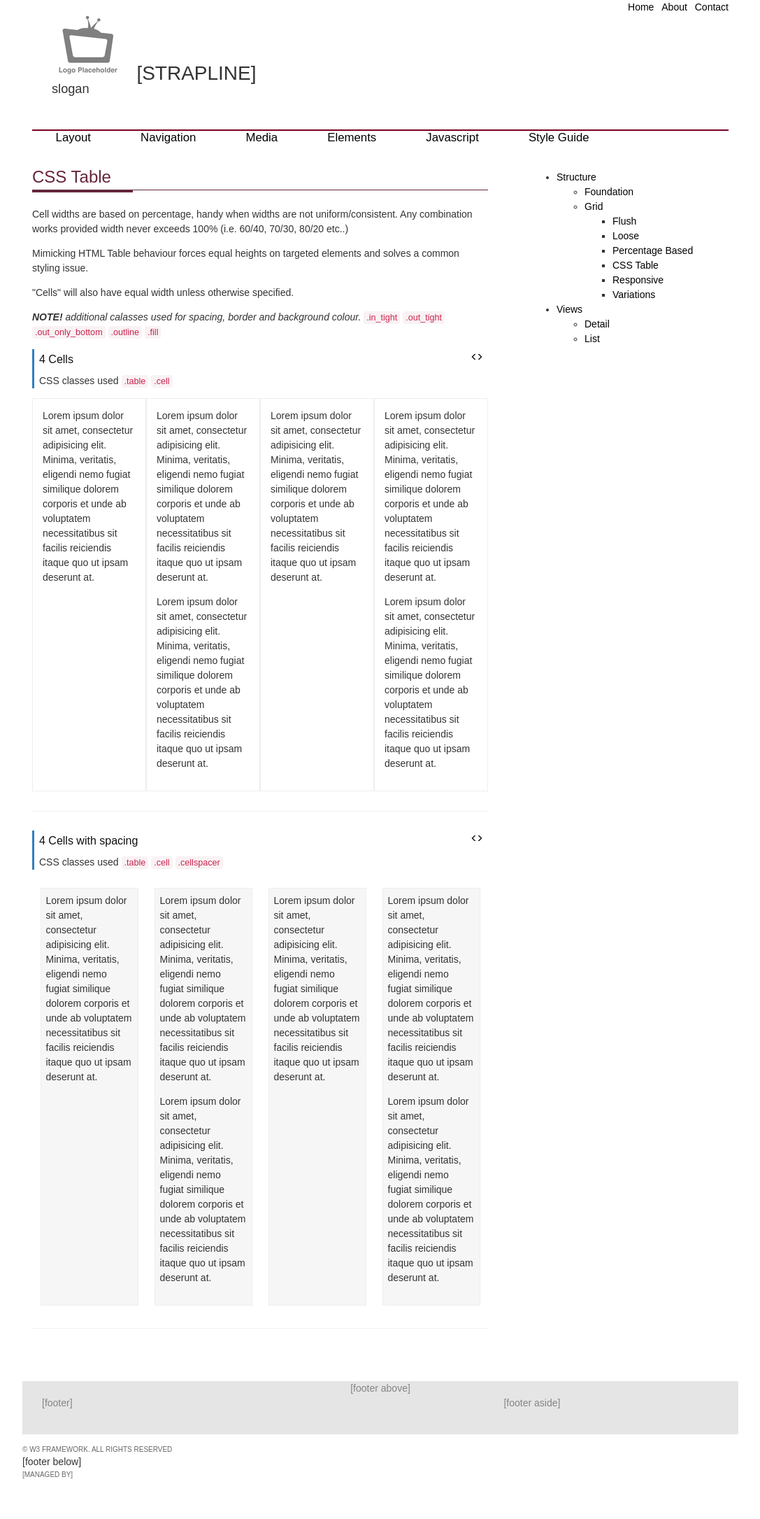
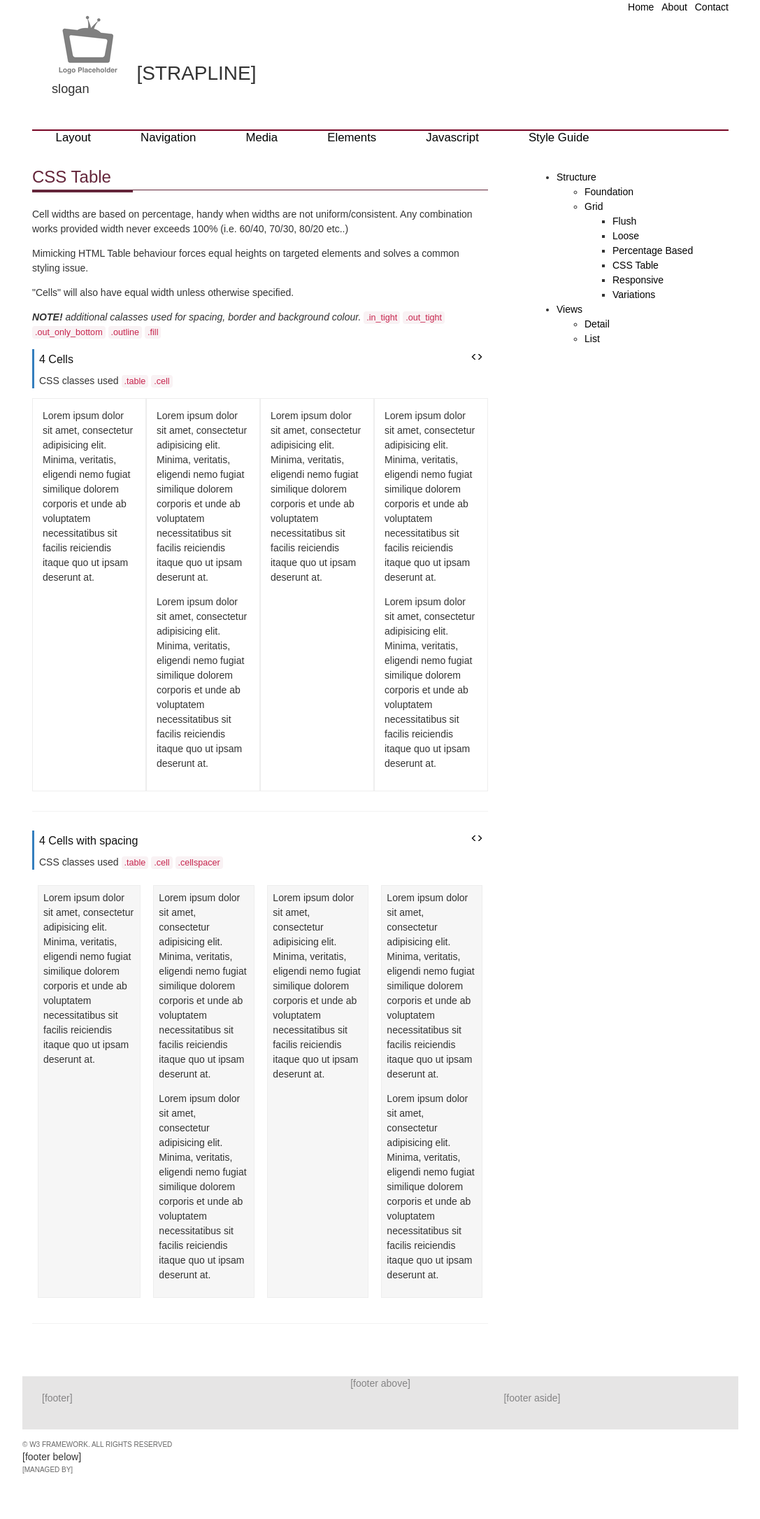
Before and after one commit to 2dpi/templates, a Jekyll site: the page built from www/elements/manual/layout/table.html, in a window 1280 px wide. Shown: the whole page at 70% size, without its empty margins (96-1183 px from the left). Built offline with Jekyll 4.4.1, drawn with Linux system fonts in a browser that asks for light colours; some web fonts are replaced.

Commit message:
adding pages

```diff
--- a/www/css/content/grid.css
+++ b/www/css/content/grid.css
@@ -400,15 +400,20 @@
 	min-height: 100%;
 	height: 1px;
 }
+[class*="cell_"]:nth-child(1) .cellspacer, .cell:nth-child(1) .cellspacer
+{
+	margin-left: 0px;
+}
 /*@-moz-document url-prefix() {
 [class*="cell_"], .cell
-	{
-		height: 100%;
-	}
+{
+height: 100%;
+}
 }*/
 .cellspacer
 {
 	height: 100%;
+	margin-left: 1.6%;
 }
 .cell_10
 {
--- a/www/elements/manual/layout/table.html
+++ b/www/elements/manual/layout/table.html
@@ -61,14 +61,14 @@ keywords: css3 grid
         </div>
         <div class="toggle_hide out_tight out_only_bottom table wide_full">
           <div class="cell in_tighter">
-            <div class="cellspacer outline out_tighter in_tighter fill">
+            <div class="cellspacer outline in_tighter fill">
               <p>
                 Lorem ipsum dolor sit amet, consectetur adipisicing elit. Minima, veritatis, eligendi nemo fugiat similique dolorem corporis et unde ab voluptatem necessitatibus sit facilis reiciendis itaque quo ut ipsam deserunt at.
               </p>
             </div>
           </div>
           <div class="cell in_tighter">
-            <div class="cellspacer outline out_tighter in_tighter fill">
+            <div class="cellspacer outline in_tighter fill">
               <p>
                 Lorem ipsum dolor sit amet, consectetur adipisicing elit. Minima, veritatis, eligendi nemo fugiat similique dolorem corporis et unde ab voluptatem necessitatibus sit facilis reiciendis itaque quo ut ipsam deserunt at.
               </p>
@@ -78,14 +78,14 @@ keywords: css3 grid
             </div>
           </div>
           <div class="cell in_tighter">
-            <div class="cellspacer outline out_tighter in_tighter fill">
+            <div class="cellspacer outline in_tighter fill">
               <p>
                 Lorem ipsum dolor sit amet, consectetur adipisicing elit. Minima, veritatis, eligendi nemo fugiat similique dolorem corporis et unde ab voluptatem necessitatibus sit facilis reiciendis itaque quo ut ipsam deserunt at.
               </p>
             </div>
           </div>
           <div class="cell in_tighter">
-            <div class="cellspacer outline out_tighter in_tighter fill">
+            <div class="cellspacer outline in_tighter fill">
               <p>
                 Lorem ipsum dolor sit amet, consectetur adipisicing elit. Minima, veritatis, eligendi nemo fugiat similique dolorem corporis et unde ab voluptatem necessitatibus sit facilis reiciendis itaque quo ut ipsam deserunt at.
               </p>
```
